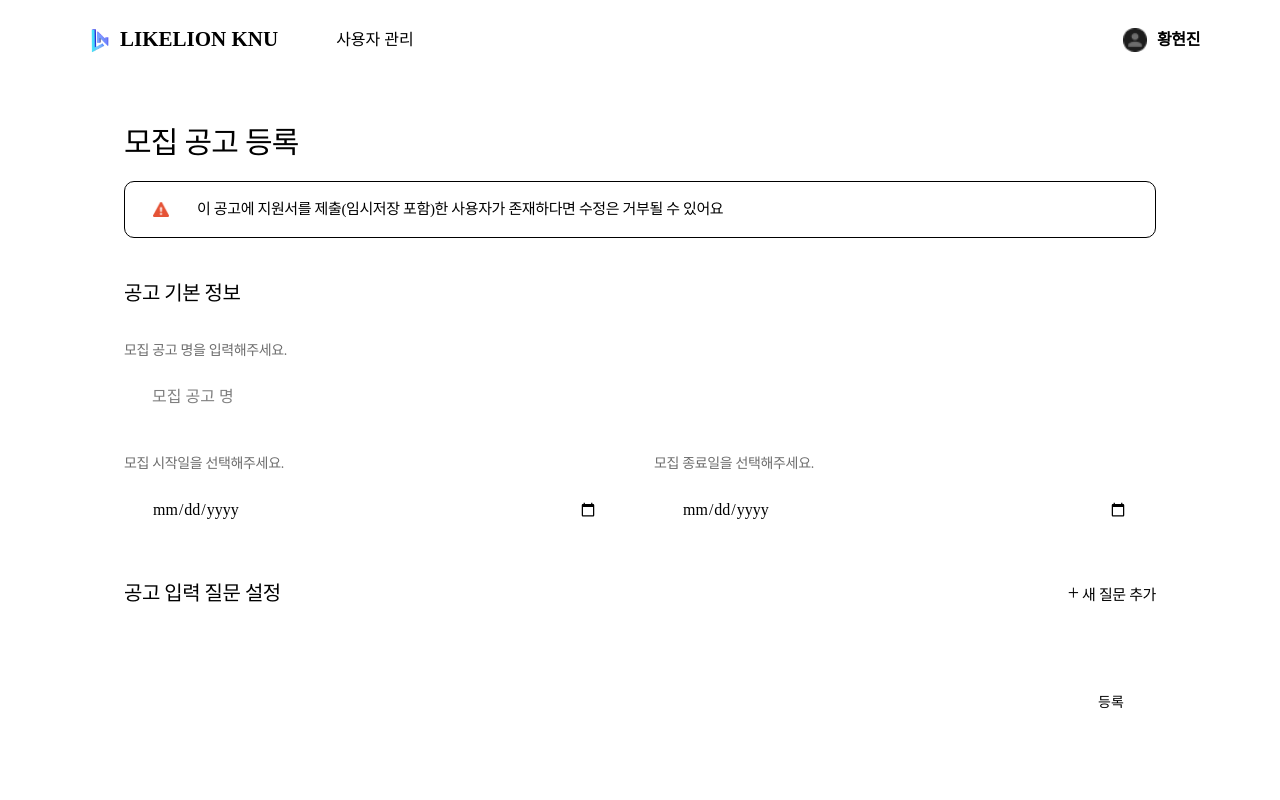
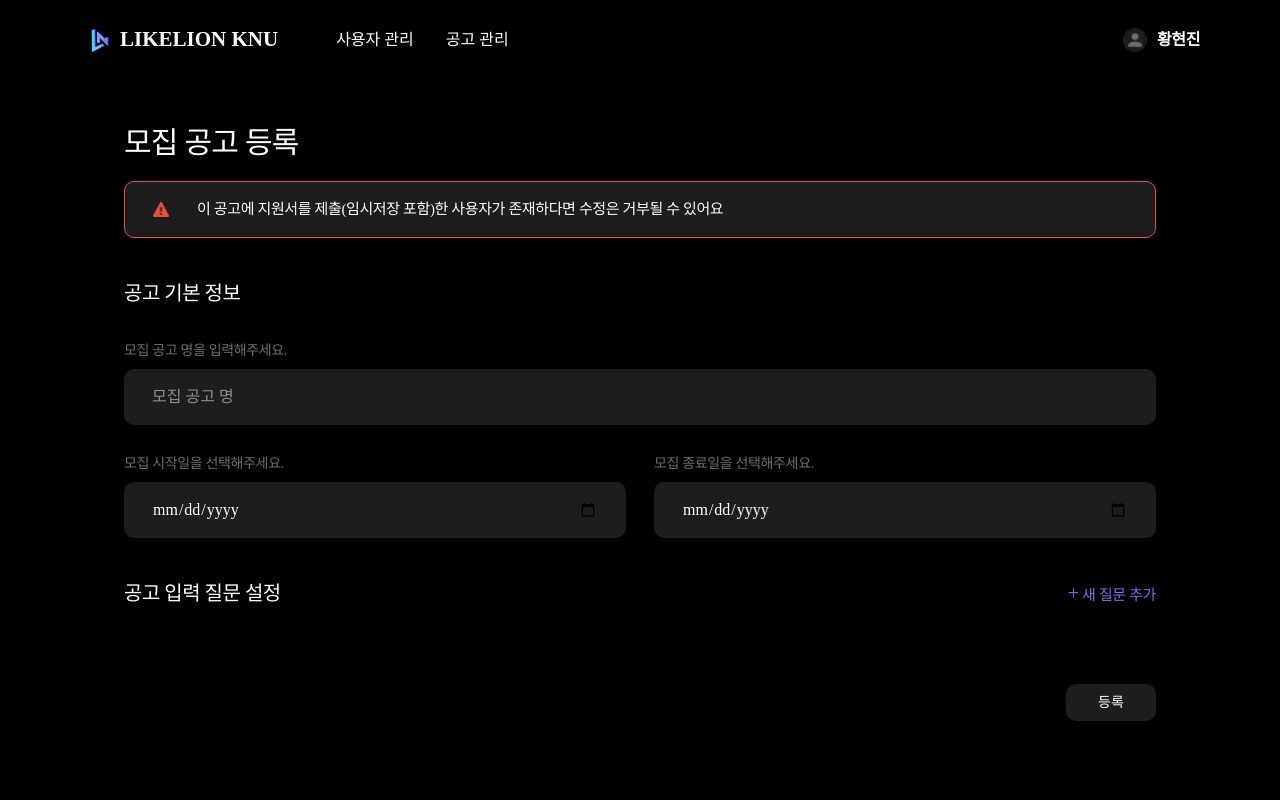
Before and after one commit to likelionknu/apply-page-admin, a React (Vite) app: page /admin/announcements/create in a window 1280 px wide. Shown: the top 800 px of the page. Built offline with nearby package versions, Linux system fonts and the light colour scheme; a web font is replaced by a local one.

Commit message:
#6 refactor: 변수에 맞는 클래스 조정

```diff
--- a/src/features/announce/components/AddQuestion.tsx
+++ b/src/features/announce/components/AddQuestion.tsx
@@ -1,7 +1,7 @@
 function AddQuestion({ onAdd }: { onAdd: () => void }) {
   return (
     <div
-      className="tracking-tight-custom text-purple cursor-pointer text-[15px] font-medium"
+      className="tracking-tight-custom text-admin-blue cursor-pointer text-[15px] font-medium"
       onClick={onAdd}
     >
       <span className="text-[20px]">+</span> 새 질문 추가
--- a/src/features/announce/components/PriorityDropdown.tsx
+++ b/src/features/announce/components/PriorityDropdown.tsx
@@ -26,7 +26,7 @@ function PriorityDropdown({
     <div className="relative md:w-26.75">
       <div
         onClick={() => setIsOpen(!isOpen)}
-        className="text-gray2 bg-black3 flex cursor-pointer items-center justify-between rounded-[10px] px-3 py-2 text-[14px] font-medium"
+        className="text-gray2 bg-admin-box flex cursor-pointer items-center justify-between rounded-[10px] px-3 py-2 text-[14px] font-medium"
       >
         <span>순서 {currentPriority}</span>
         <img
--- a/src/features/announce/components/RecruitQuestionItem.tsx
+++ b/src/features/announce/components/RecruitQuestionItem.tsx
@@ -16,7 +16,7 @@ const CancelIcon = ({ onDelete }: { onDelete: () => void }) => {
       onClick={onDelete}
       className="flex cursor-pointer items-center justify-center rounded-[50%] bg-[#E55336] px-2 py-4"
     >
-      <div className="bg-gray2 h-1 w-5"></div>
+      <div className="bg-admin-white h-1 w-5"></div>
     </div>
   );
 };
--- a/src/features/announce/components/WarningMessage.tsx
+++ b/src/features/announce/components/WarningMessage.tsx
@@ -2,7 +2,7 @@ import WarringImg from "../assets/warring.png";
 
 function WarningMessage() {
   return (
-    <div className="tracking-tight-custom border-red mt-4 flex items-center gap-7 rounded-[10px] border px-7 py-4 font-medium md:text-[15px]">
+    <div className="bg-admin-box tracking-tight-custom border-admin-red mt-4 flex items-center gap-7 rounded-[10px] border px-7 py-4 font-medium md:text-[15px]">
       <img src={WarringImg} alt="경고" className="w-4" />이 공고에 지원서를
       제출(임시저장 포함)한 사용자가 존재하다면 수정은 거부될 수 있어요
     </div>
--- a/src/features/announce/pages/AdminAnnouncementCreatePage.tsx
+++ b/src/features/announce/pages/AdminAnnouncementCreatePage.tsx
@@ -113,7 +113,7 @@ function AdminAnnouncementCreatePage() {
   };
 
   return (
-    <div className="bg-black1 text-white1 flex w-full flex-col">
+    <div className="flex w-full flex-col bg-black text-white">
       <Header />
 
       <main className="mx-auto mt-30 flex min-h-screen w-full max-w-360 flex-col items-center gap-6">
@@ -145,7 +145,7 @@ function AdminAnnouncementCreatePage() {
           <div className="mt-12 w-full text-right">
             <button
               type="button"
-              className="text-gray2 bg-black3 cursor-pointer rounded-[10px] px-8 py-2 text-[14px] font-medium contain-paint"
+              className="text-gray2 bg-admin-box cursor-pointer rounded-[10px] px-8 py-2 text-[14px] font-medium contain-paint"
             >
               등록
             </button>
--- a/src/shared/components/Input.tsx
+++ b/src/shared/components/Input.tsx
@@ -12,7 +12,7 @@ function Input({ type = "text", placeholder, value, onChange }: InputProps) {
       placeholder={placeholder}
       value={value}
       onChange={onChange}
-      className="bg-black3 w-full rounded-[10px] px-7 py-4"
+      className="bg-admin-box w-full rounded-[10px] px-7 py-4"
     />
   );
 }
```
